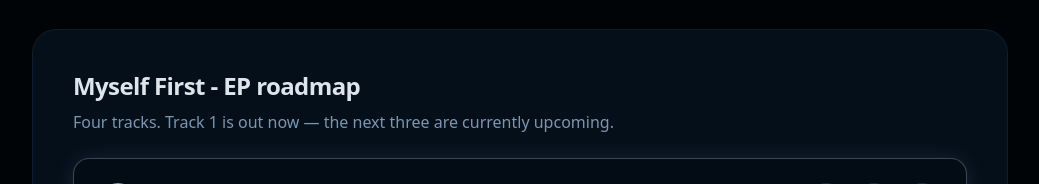
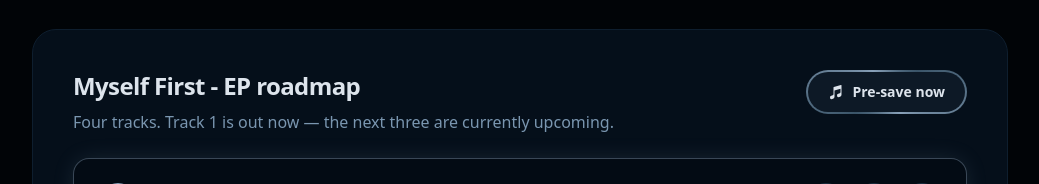
Before and after one commit to dumast/music-website, a Next.js app: page / in a window 1280 px wide. Shown: the part 523-707 px from the top of the page, without its empty margins (120-1159 px from the left). Built offline with nearby package versions, Linux system fonts and the light colour scheme.

Commit message:
added the-first-time cover and presave link for Myself First

```diff
--- a/src/app/globals.css
+++ b/src/app/globals.css
@@ -7,3 +7,36 @@ summary::-webkit-details-marker {
 summary {
 	list-style: none;
 }
+
+@keyframes border-rotate {
+	0% { --border-angle: 0deg; }
+	100% { --border-angle: 360deg; }
+}
+
+@property --border-angle {
+	syntax: "<angle>";
+	initial-value: 0deg;
+	inherits: false;
+}
+
+.glow-border {
+	--border-angle: 0deg;
+	position: relative;
+	background:
+		linear-gradient(#0d1926, #0d1926) padding-box,
+		conic-gradient(from var(--border-angle), #89A1B9 0%, #3A5468 25%, #89A1B9 50%, #3A5468 75%, #89A1B9 100%) border-box;
+	border: 2px solid transparent;
+	animation: border-rotate 3s linear infinite;
+}
+
+.glow-border::after {
+	content: "";
+	position: absolute;
+	inset: -4px;
+	border-radius: inherit;
+	background: conic-gradient(from var(--border-angle), #89A1B9 0%, transparent 25%, #89A1B9 50%, transparent 75%, #89A1B9 100%);
+	opacity: 0.3;
+	filter: blur(8px);
+	z-index: -1;
+	animation: border-rotate 3s linear infinite;
+}
--- a/src/app/page.tsx
+++ b/src/app/page.tsx
@@ -144,7 +144,28 @@ export default function Home() {
           </div>
         </header>
 
-        <SectionPanel id="ep" title={site.ep.title} subtitle={site.ep.description}>
+        <section id="ep" className="mt-14 scroll-mt-20">
+          <div className="rounded-3xl border border-[#0E1E2E] bg-[#050F1A] p-6 sm:p-10">
+            <div className="flex flex-wrap items-start justify-between gap-4">
+              <div className="max-w-2xl">
+                <h2 className="text-2xl font-semibold tracking-tight text-[#DDE4EC]">{site.ep.title}</h2>
+                <p className="mt-2 text-[#7A96B0]">{site.ep.description}</p>
+              </div>
+              {site.ep.presaveUrl && (
+                <a
+                  href={site.ep.presaveUrl}
+                  target="_blank"
+                  rel="noopener noreferrer"
+                  className="glow-border relative inline-flex shrink-0 items-center gap-2 rounded-full px-5 py-2.5 text-sm font-semibold text-[#DDE4EC] transition-all hover:text-white hover:shadow-[0_0_24px_rgba(137,161,185,0.35)]"
+                >
+                  <svg xmlns="http://www.w3.org/2000/svg" viewBox="0 0 24 24" fill="currentColor" className="h-4 w-4">
+                    <path fillRule="evenodd" d="M19.952 1.651a.75.75 0 0 1 .298.599V16.303a3 3 0 0 1-2.176 2.884l-1.32.377a2.553 2.553 0 1 1-1.403-4.909l2.311-.66a1.5 1.5 0 0 0 1.088-1.442V6.994l-9 2.572v9.737a3 3 0 0 1-2.176 2.884l-1.32.377a2.553 2.553 0 1 1-1.402-4.909l2.31-.66a1.5 1.5 0 0 0 1.088-1.442V5.25a.75.75 0 0 1 .544-.721l10.5-3a.75.75 0 0 1 .706.122Z" clipRule="evenodd" />
+                  </svg>
+                  Pre-save now
+                </a>
+              )}
+            </div>
+            <div className="mt-6">
           <ol className="grid gap-4">
             {site.ep.tracks.map((t, idx) => {
               const isOut = t.status === "out now";
@@ -203,7 +224,9 @@ export default function Home() {
               );
             })}
           </ol>
-        </SectionPanel>
+            </div>
+          </div>
+        </section>
 
         <SectionPanel
           id="covers"
--- a/src/content/site.ts
+++ b/src/content/site.ts
@@ -25,6 +25,7 @@ export type EPTrack = {
 export type EP = {
   title: string;
   description: string;
+  presaveUrl?: string;
   tracks: EPTrack[];
 };
 
@@ -100,6 +101,7 @@ export const site = {
     title: "Myself First - EP roadmap",
     description:
       "Four tracks. Track 1 is out now — the next three are currently upcoming.",
+    presaveUrl: "https://distrokid.com/hyperfollow/terencedumas/myself-first?ref=release",
     tracks: [
       {
         title: "It Can't Understand",
```
Also changed, not shown: public/images/covers/the-first-time-web-500x307.webp (added).
